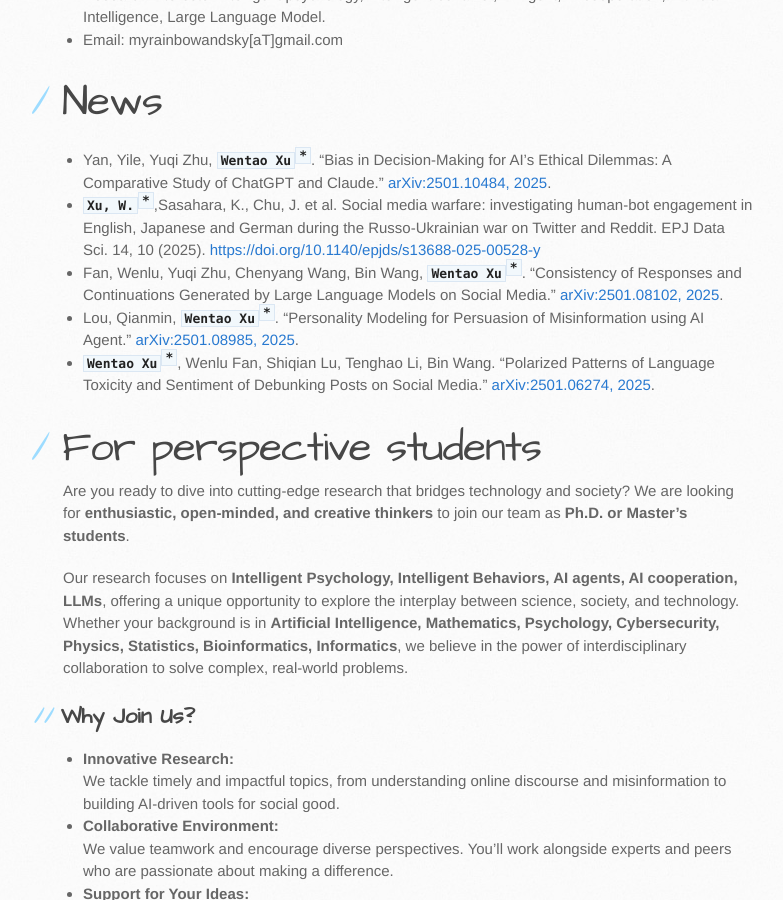
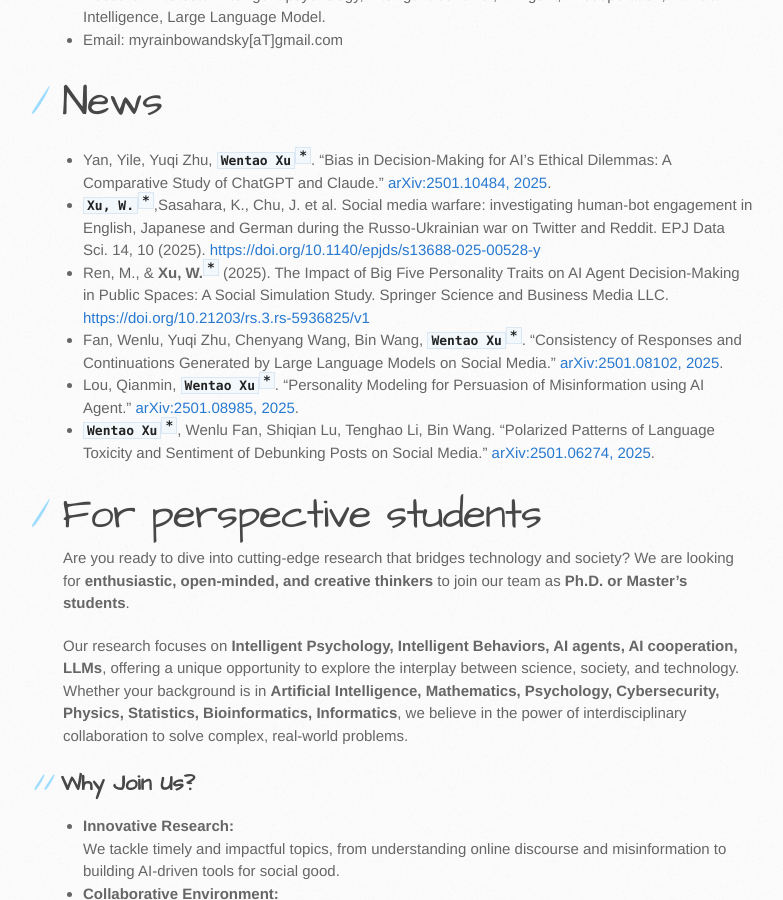
Before and after one commit to myrainbowandsky/myrainbowandsky.github.io, a Jekyll site: the page built from index.md, in a window 1280 px wide and 900 px high, scrolled down 651 px. Shown: the whole window, without its empty margins (107-890 px from the left). Built offline with Jekyll 4.4.1, drawn with Linux system fonts in a browser that asks for light colours; the repository's description, which GitHub fills in, is left out.

Commit message:
Update index.md

```diff
--- a/index.md
+++ b/index.md
@@ -19,6 +19,7 @@
 # News
 * Yan, Yile, Yuqi Zhu, **`Wentao Xu`**<sup>**`*`**</sup>. "Bias in Decision-Making for AI's Ethical Dilemmas: A Comparative Study of ChatGPT and Claude." [arXiv:2501.10484, 2025](https://arxiv.org/abs/2501.10484).
 * **`Xu, W.`**<sup>**`*`**</sup>,Sasahara, K., Chu, J. et al. Social media warfare: investigating human-bot engagement in English, Japanese and German during the Russo-Ukrainian war on Twitter and Reddit. EPJ Data Sci. 14, 10 (2025). [https://doi.org/10.1140/epjds/s13688-025-00528-y](https://doi.org/10.1140/epjds/s13688-025-00528-y)
+* Ren, M., & **Xu, W.**<sup>**`*`**</sup> (2025). The Impact of Big Five Personality Traits on AI Agent Decision-Making in Public Spaces: A Social Simulation Study. Springer Science and Business Media LLC. [https://doi.org/10.21203/rs.3.rs-5936825/v1]([https://doi.org/10.21203/rs.3.rs-5936825/v1)
 * Fan, Wenlu, Yuqi Zhu, Chenyang Wang, Bin Wang, **`Wentao Xu`**<sup>**`*`**</sup>. "Consistency of Responses and Continuations Generated by Large Language Models on Social Media." [arXiv:2501.08102, 2025](https://arxiv.org/abs/2501.08102).
 * Lou, Qianmin, **`Wentao Xu`**<sup>**`*`**</sup>. "Personality Modeling for Persuasion of Misinformation using AI Agent." [arXiv:2501.08985, 2025](https://arxiv.org/abs/2501.08985).
 * **`Wentao Xu`**<sup>**`*`**</sup>, Wenlu Fan, Shiqian Lu, Tenghao Li, Bin Wang. "Polarized Patterns of Language Toxicity and Sentiment of Debunking Posts on Social Media." [arXiv:2501.06274, 2025](https://arxiv.org/abs/2501.06274).
```
